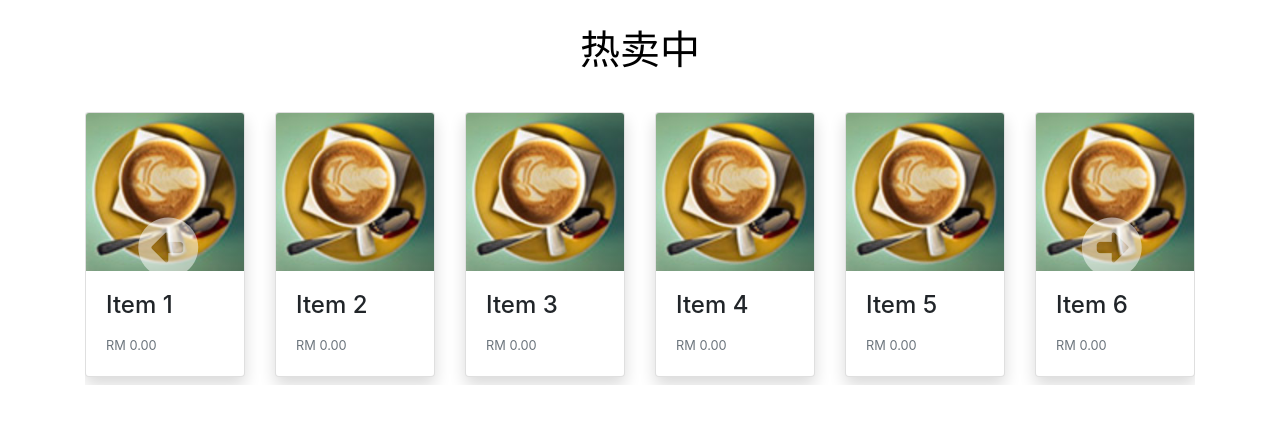
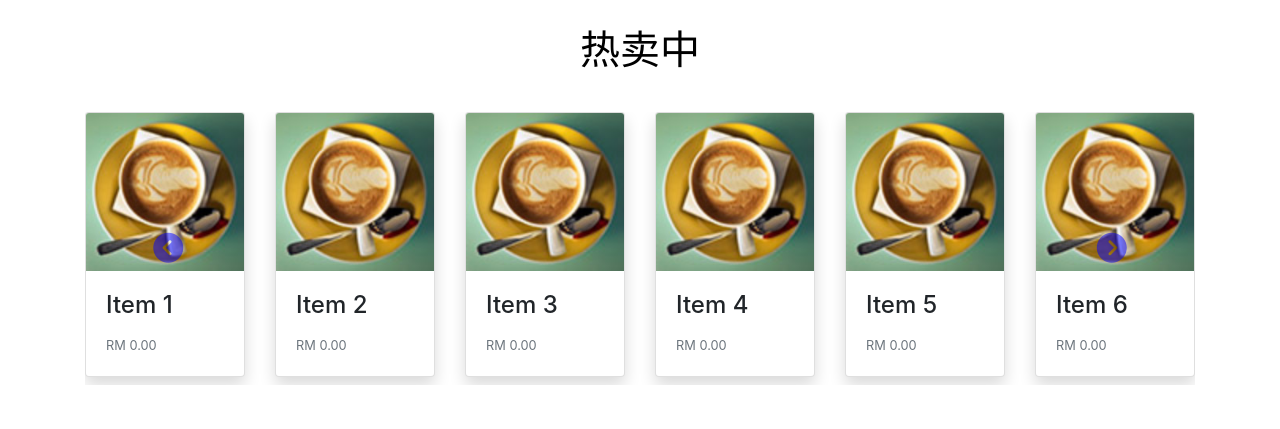
Before and after one commit to ahming2000/ecolla-store-app-v1, a PHP site: page / in a window 1280 px wide. Shown: the part 420-849 px from the top of the page. Run offline with PHP 8.4, Linux system fonts and the light colour scheme; data that the repository does not hold is empty; some libraries are stand-ins or nearby versions.

Commit message:
update on itemcarousel

```diff
--- a/block/item-carousel.php
+++ b/block/item-carousel.php
@@ -134,9 +134,9 @@
   </div> <!--carousel-inner-->
 
   <a class="carousel-control-prev" href="#itemslide" data-slide="prev">
-  <i style="font-size: 60px" class="fas fa-arrow-alt-circle-left"></i>
+  <i style="font-size: 30px" class="fas fa-chevron-circle-left"></i>
   </a>
   <a class="carousel-control-next" href="#itemslide" data-slide="next">
-  <i style="font-size: 60px" class="fas fa-arrow-alt-circle-right"></i>
+  <i style="font-size: 30px" class="fas fa-chevron-circle-right"></i>
   </a>
 </div>
--- a/deco.css
+++ b/deco.css
@@ -22,3 +22,6 @@
 }
 
 /*item-carousel,php*/
+.fa-chevron-circle-left,.fa-chevron-circle-right{
+    color: blue;
+}
```
